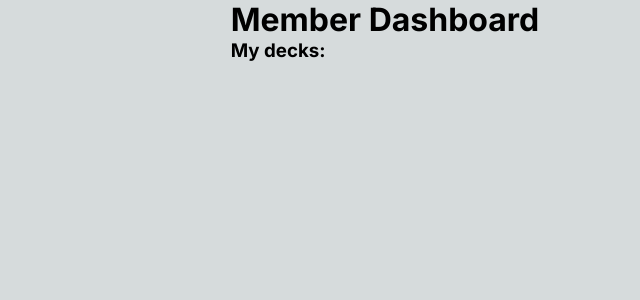
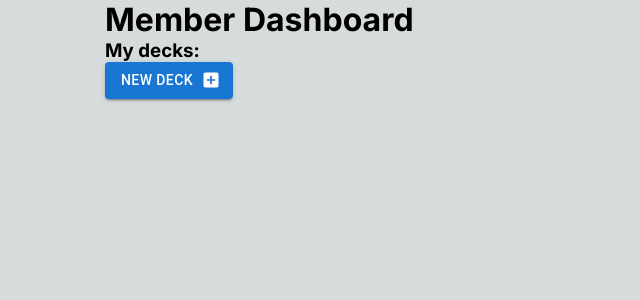
Before and after one commit to sablexis/hotseat, a Next.js app: page /Member in a window 1280 px wide. Shown: the top 300 px of the page, without its empty margins (255-895 px from the left). Built offline with nearby package versions, Linux system fonts and the light colour scheme; no server answers; sample sign-in values are in the browser's storage.

Commit message:
:construction: added deck schema

```diff
--- a/src/app/Member/page.jsx
+++ b/src/app/Member/page.jsx
@@ -1,6 +1,10 @@
 import { getServerSession } from "next-auth";
 import { options } from "../api/auth/[...nextauth]/options";
 import { redirect } from "next/navigation";
+import Divider from '@mui/material/Divider';
+import Button from '@mui/material/Button';
+import AddBoxIcon from '@mui/icons-material/AddBox';
+
 
 const Member = async () => {
   const session = await getServerSession(options);
@@ -15,6 +19,15 @@
       <div>
         <h3>My decks:</h3>
       </div>
+
+      <div className="decksContainer">
+      <decksList />
+      <Divider orientation="vertical" flexItem />
+      <Button variant="contained" endIcon={<AddBoxIcon />}>
+      New Deck
+      </Button>
+
+      </div>
     </div>
 
   );
--- a/src/app/globals.css
+++ b/src/app/globals.css
@@ -225,3 +225,11 @@
   border-radius: 8px;
   box-shadow: inset 0 1px 0 hsl(0, 0%, 56%);
 }
+
+.decksContainer {
+  position: inherit;
+  width: 70vmin;
+  height: 30vmin;
+  align-items: center;
+
+}
--- a/src/app/models/Decks.js
+++ b/src/app/models/Decks.js
@@ -4,6 +4,11 @@
 mongoose.Promise = global.Promise
 
 const decksSchema = new Schema({
+    user: {
+        type: Schema.Types.ObjectId,
+        ref: 'User',
+        required: true,
+    },
     title: String,
     questions: [{body: String}]
 
```
Also changed, not shown: src/components/decksList.js (added, +38 -0 lines).
